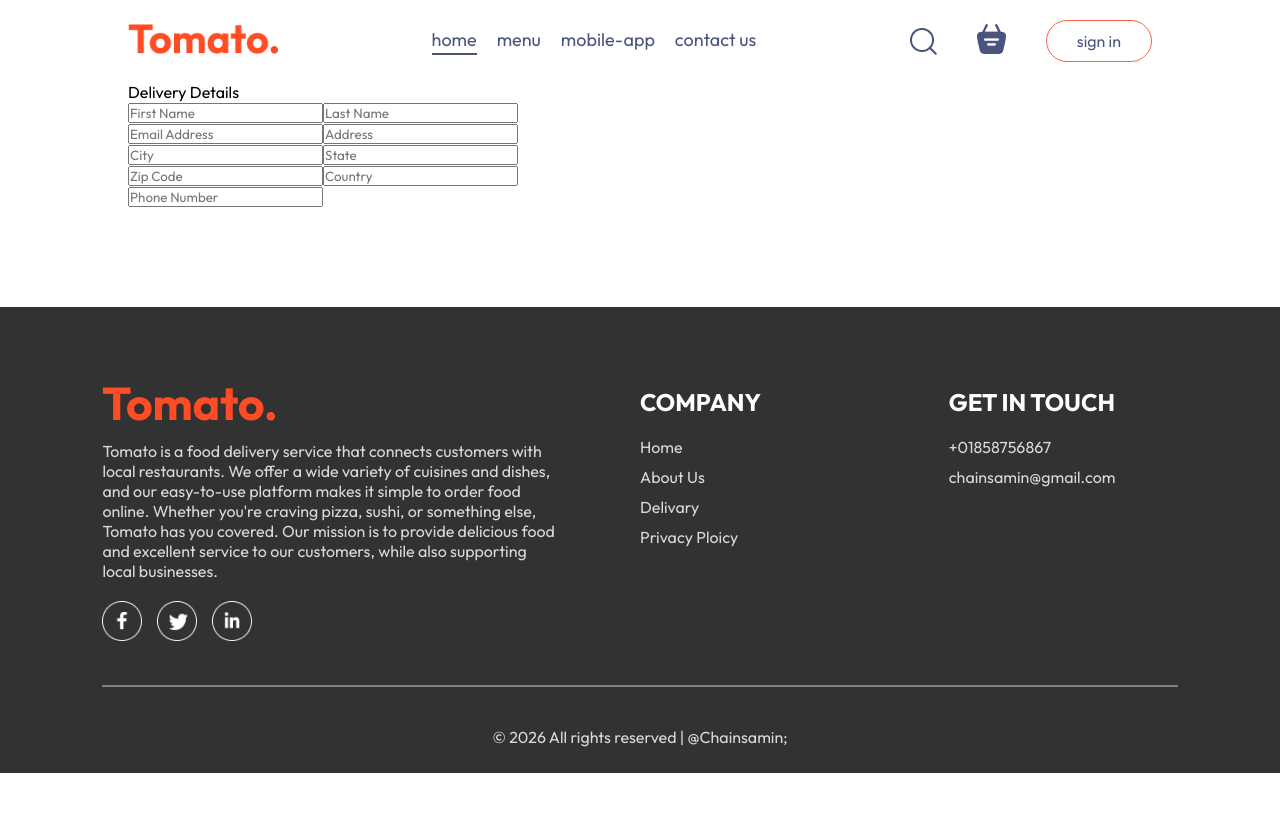
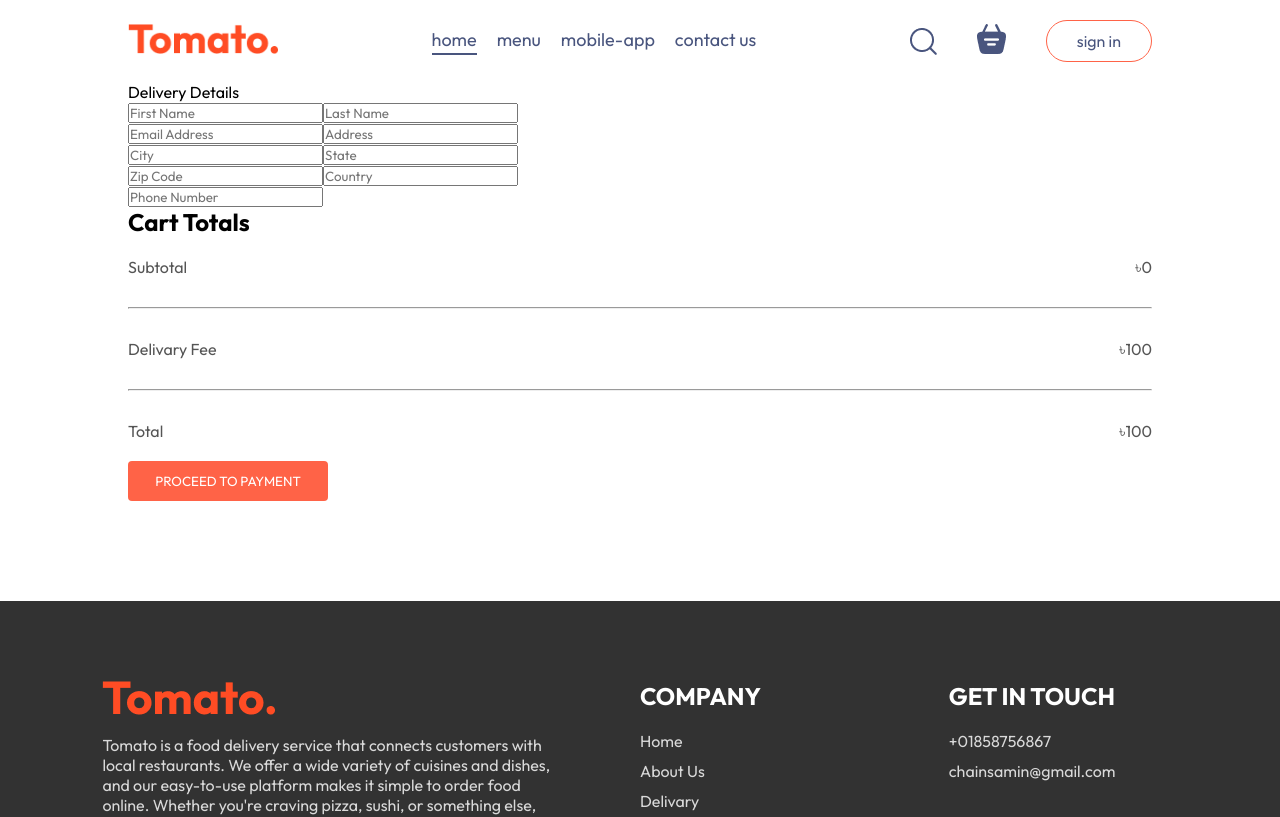
Before and after one commit to sam-in07/ByteBites, a React (Vite) app in the folder frontend/: page /placeorder in a window 1280 px wide. Shown: the top 817 px of the page. Built offline with nearby package versions, Linux system fonts and the light colour scheme; a web font is replaced by a local one.

Commit message:
placeorder

```diff
--- a/frontend/src/pages/PlaceOrder/PlaceOrder.jsx
+++ b/frontend/src/pages/PlaceOrder/PlaceOrder.jsx
@@ -1,6 +1,8 @@
-import React from "react";
+import React, { useContext } from "react";
 import "./PlaceOrder.css";
+import { StoreContext } from "../../Context/StoreContext";
 const PlaceOrder = () => {
+  const {getTotalCartAmount} = useContext(StoreContext)
   return (
     <form action="" className="place-order">
       <div className="place-order-left">
@@ -22,7 +24,26 @@ const PlaceOrder = () => {
         <input type="text" placeholder="Phone Number" />
       </div>
       <div className="place-order-right">
-
+        <div className="cart-total">
+          <h2>Cart Totals</h2>
+          <div className="cart-total-details">
+            <p>Subtotal</p>
+            <p>৳{getTotalCartAmount()}</p>
+          </div>
+          <hr />
+          <div className="cart-total-details">
+            <p>Delivary Fee</p>
+            <p>৳{100}</p>
+          </div>
+          <hr />
+          <div className="cart-total-details">
+            <p>Total</p>
+            <p>৳{getTotalCartAmount() + 100}</p>
+          </div>
+          <button >
+            PROCEED TO PAYMENT
+          </button>
+        </div>
       </div>
     </form>
   );
```
Also changed, not shown: 1 other file (tests, documents, lock files or other folders).
